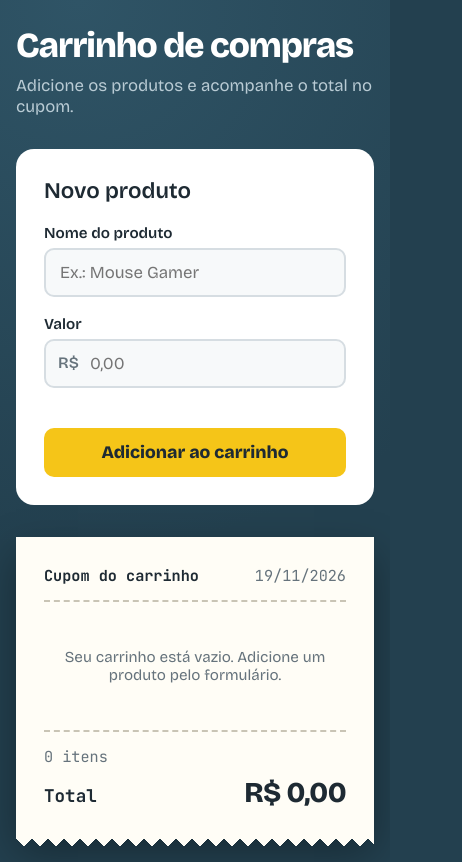
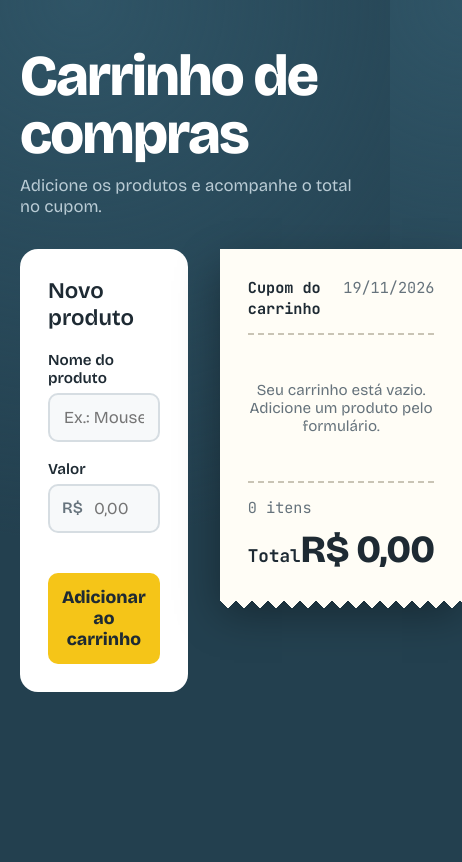
Before and after one commit to ReisC1/carrinho-de-compras-, a plain HTML site: page index.html in a window 390 px wide. Shown: the whole page, 462 px wide, since content can reach past the window. Drawn offline with nearby package versions, Linux system fonts and the light colour scheme.

Commit message:
Adjust font sizes and remove unused media query

```diff
--- a/style.css
+++ b/style.css
@@ -33,7 +33,7 @@ body {
 
 .topo h1 {
     margin: 0;
-    font-size: clamp(2.2rem, 6vw, 3.6rem);
+    font-size: 3.6rem;
     font-weight: 800;
     letter-spacing: -0.03em;
     line-height: 1;
@@ -243,19 +243,9 @@ button:focus-visible {
 
 .total strong {
     font-family: var(--fonte);
-    font-size: clamp(1.8rem, 5vw, 2.4rem);
+    font-size: 2.4rem;
     font-weight: 800;
     letter-spacing: -0.02em;
-}
-
-@media (max-width: 720px) {
-    body {
-        padding: 28px 16px;
-    }
-
-    .balcao {
-        grid-template-columns: 1fr;
-    }
 }
 
 @media (prefers-reduced-motion: reduce) {
```
